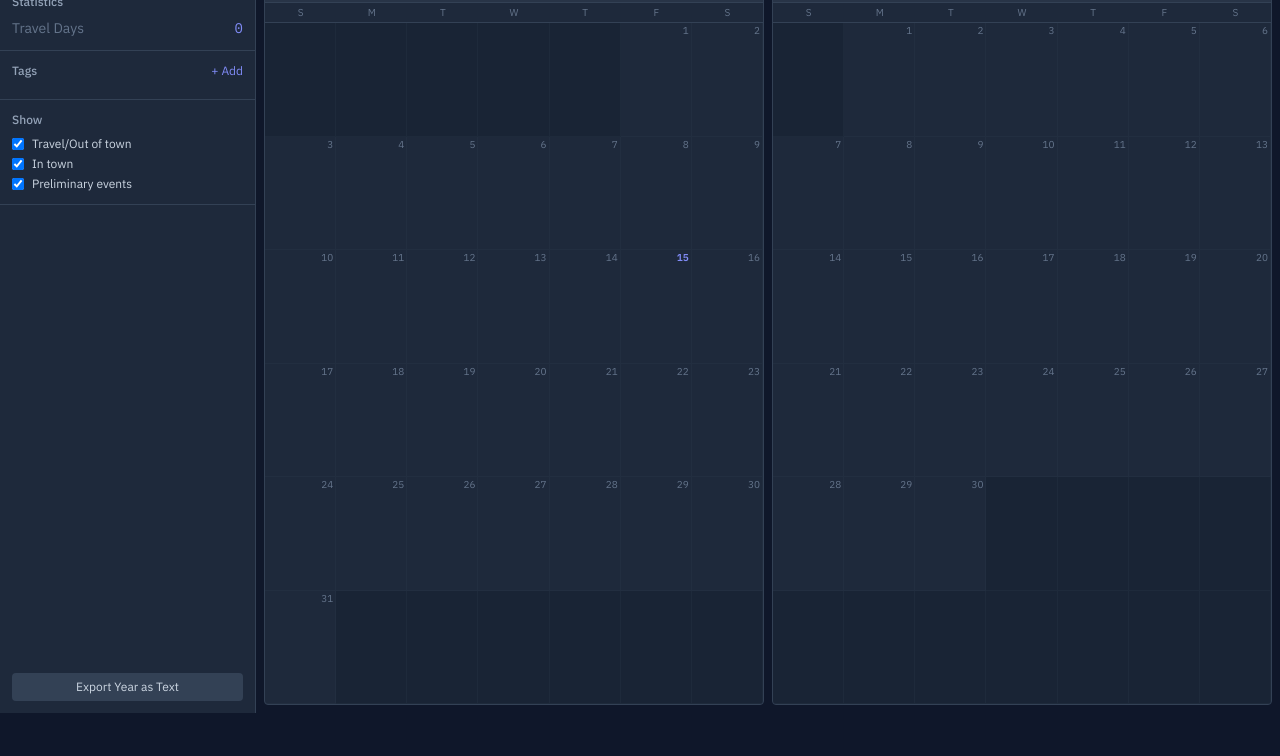
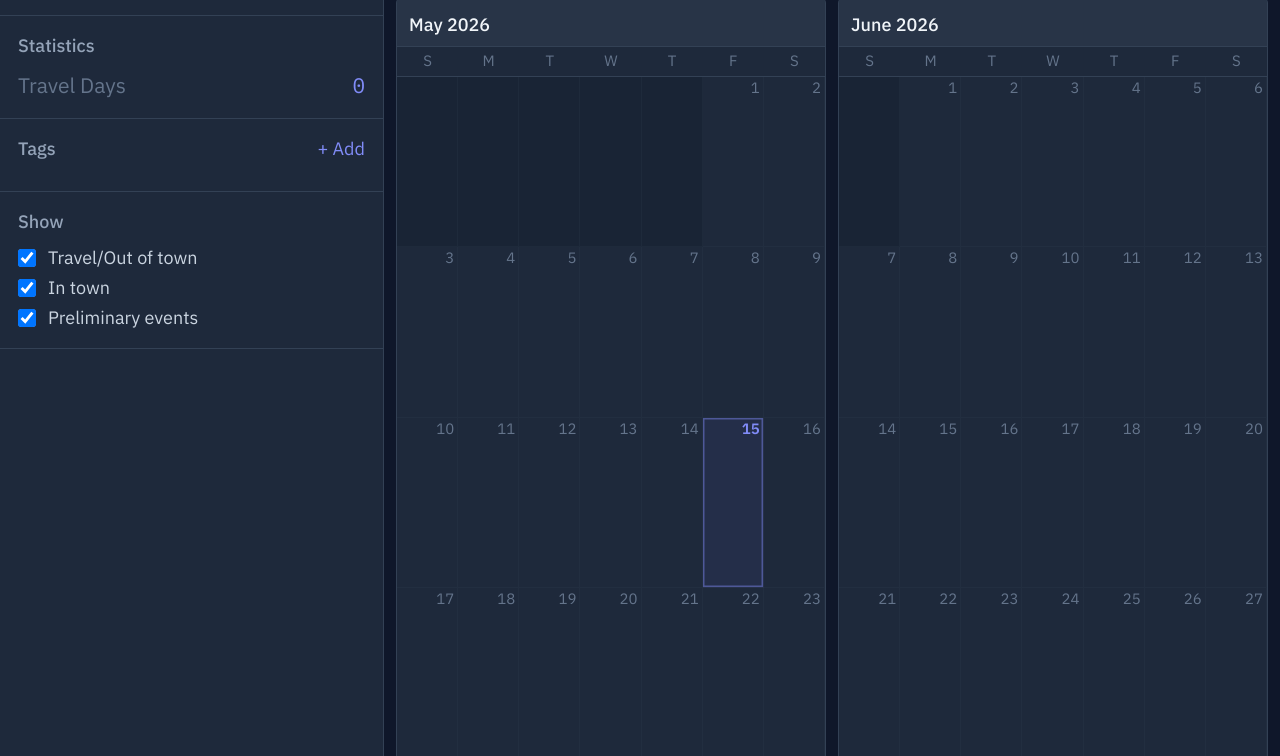
Before and after one commit to prappleizer/yearly, a plain HTML site: page public/index.html in a window 1280 px wide. Shown: the part 87-843 px from the top of the page. Before the commit the page ends 800 px from the top, so only its background shows below. Drawn offline with nearby package versions, Linux system fonts and the light colour scheme; no server answers.

Commit message:
highlight current date better, default zoom to 1.5

```diff
--- a/public/index.html
+++ b/public/index.html
@@ -10,6 +10,7 @@
   <link rel="preconnect" href="https://fonts.gstatic.com" crossorigin>
   <link href="https://fonts.googleapis.com/css2?family=IBM+Plex+Sans:wght@400;500;600&family=IBM+Plex+Mono:wght@400;500&display=swap" rel="stylesheet">
   <style>
+    html { zoom: 1.5; }
     * { font-family: 'IBM Plex Sans', sans-serif; }
     .mono { font-family: 'IBM Plex Mono', monospace; }
 
@@ -40,6 +41,10 @@
     }
     .event-preliminary {
       opacity: 0.5;
+    }
+    .day-cell.today {
+      background-color: rgba(99, 102, 241, 0.08);
+      box-shadow: inset 0 0 0 1px rgba(129, 140, 248, 0.45);
     }
 
     .conflict-indicator {
@@ -256,7 +261,8 @@
                       :class="{
                         'selecting': isInSelection(day.date),
                         'selected': isSelected(day.date),
-                        'bg-slate-900/30': day.isPlaceholder
+                        'bg-slate-900/30': day.isPlaceholder,
+                        'today': day.isToday
                       }"
                       :data-date="day.date"
                       @mousedown="onDayMouseDown($event, day)"
```
